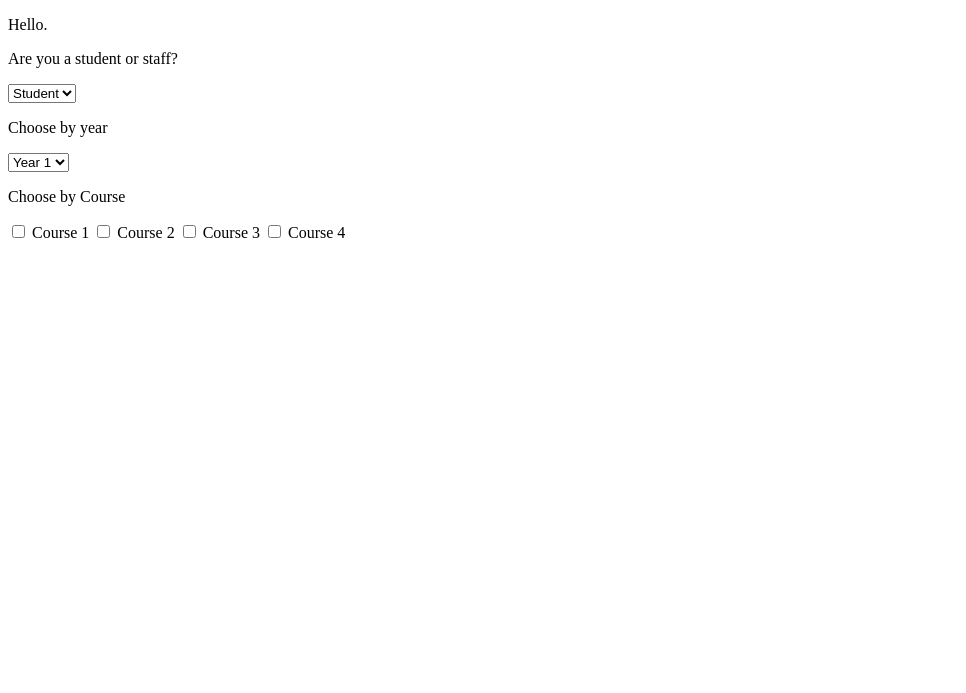
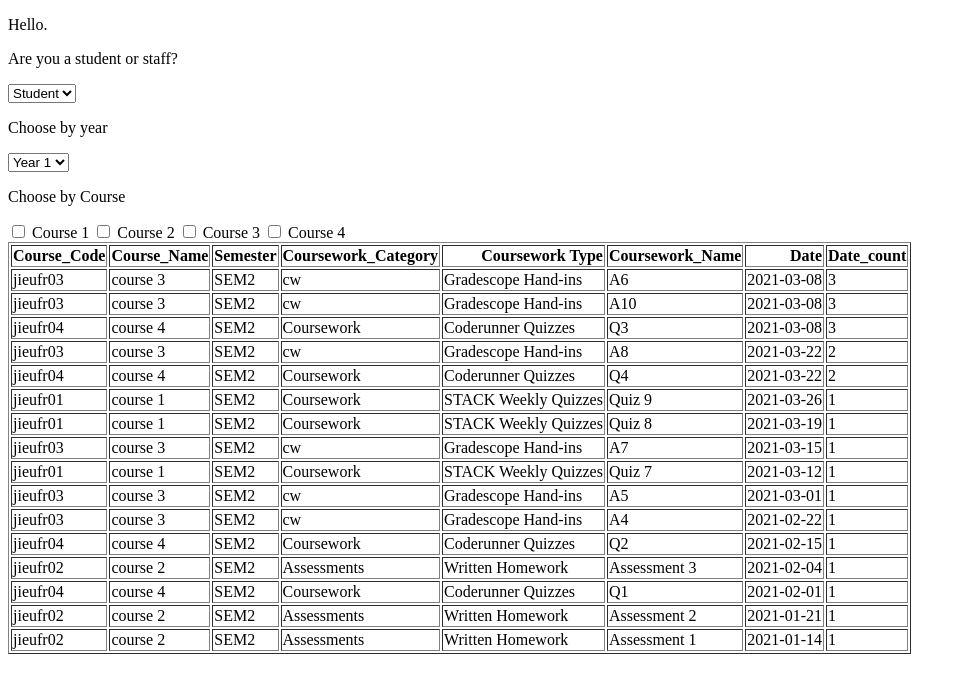
Before and after one commit to cgpalmer/deadlines_query, a Django app: template home/templates/home/index.html in a window 1280 px wide. Shown: the top 693 px of the page, without its empty margins (0-966 px from the left). Run offline with Django 3.2, Linux system fonts and the light colour scheme; the template is opened without the code that fills it, so the values that code supplies are empty; parts of the project's set-up code (start-up, migrations or seed data) failed here and were passed over.

Commit message:
Adding results to the html.

```diff
--- a/date_deadlines/settings.py
+++ b/date_deadlines/settings.py
@@ -59,7 +59,7 @@ ROOT_URLCONF = 'date_deadlines.urls'
 TEMPLATES = [
     {
         'BACKEND': 'django.template.backends.django.DjangoTemplates',
-        'DIRS': [],
+        'DIRS': [os.path.join(BASE_DIR, 'templates'),],
         'APP_DIRS': True,
         'OPTIONS': {
             'context_processors': [
--- a/home/templates/home/index.html
+++ b/home/templates/home/index.html
@@ -40,7 +40,7 @@
         <label for="inputCourse4">Course 4</label>
     </div>
 
-
+    {% include 'includes/result.html' %}
 
 </body>
 </html>
--- a/office_sorted.csv
+++ b/office_sorted.csv
@@ -1,4 +1,4 @@
-Course Code,Course Name,Semester,Coursework Category,Coursework Type,Coursework Name,Date,Date count
+Course_Code,Course_Name,Semester,Coursework_Category,Coursework Type,Coursework_Name,Date,Date_count
 jieufr03,course 3,SEM2,cw,Gradescope Hand-ins,A6,2021-03-08,3
 jieufr03,course 3,SEM2,cw,Gradescope Hand-ins,A10,2021-03-08,3
 jieufr04,course 4,SEM2,Coursework,Coderunner Quizzes,Q3,2021-03-08,3
--- /dev/null
+++ b/templates/includes/result.html
@@ -0,0 +1,176 @@
+<table border="1" class="dataframe">
+  <thead>
+    <tr style="text-align: right;">
+      <th>Course_Code</th>
+      <th>Course_Name</th>
+      <th>Semester</th>
+      <th>Coursework_Category</th>
+      <th>Coursework Type</th>
+      <th>Coursework_Name</th>
+      <th>Date</th>
+      <th>Date_count</th>
+    </tr>
+  </thead>
+  <tbody>
+    <tr>
+      <td>jieufr03</td>
+      <td>course 3</td>
+      <td>SEM2</td>
+      <td>cw</td>
+      <td>Gradescope Hand-ins</td>
+      <td>A6</td>
+      <td>2021-03-08</td>
+      <td>3</td>
+    </tr>
+    <tr>
+      <td>jieufr03</td>
+      <td>course 3</td>
+      <td>SEM2</td>
+      <td>cw</td>
+      <td>Gradescope Hand-ins</td>
+      <td>A10</td>
+      <td>2021-03-08</td>
+      <td>3</td>
+    </tr>
+    <tr>
+      <td>jieufr04</td>
+      <td>course 4</td>
+      <td>SEM2</td>
+      <td>Coursework</td>
+      <td>Coderunner Quizzes</td>
+      <td>Q3</td>
+      <td>2021-03-08</td>
+      <td>3</td>
+    </tr>
+    <tr>
+      <td>jieufr03</td>
+      <td>course 3</td>
+      <td>SEM2</td>
+      <td>cw</td>
+      <td>Gradescope Hand-ins</td>
+      <td>A8</td>
+      <td>2021-03-22</td>
+      <td>2</td>
+    </tr>
+    <tr>
+      <td>jieufr04</td>
+      <td>course 4</td>
+      <td>SEM2</td>
+      <td>Coursework</td>
+      <td>Coderunner Quizzes</td>
+      <td>Q4</td>
+      <td>2021-03-22</td>
+      <td>2</td>
+    </tr>
+    <tr>
+      <td>jieufr01</td>
+      <td>course 1</td>
+      <td>SEM2</td>
+      <td>Coursework</td>
+      <td>STACK Weekly Quizzes</td>
+      <td>Quiz 9</td>
+      <td>2021-03-26</td>
+      <td>1</td>
+    </tr>
+    <tr>
+      <td>jieufr01</td>
+      <td>course 1</td>
+      <td>SEM2</td>
+      <td>Coursework</td>
+      <td>STACK Weekly Quizzes</td>
+      <td>Quiz 8</td>
+      <td>2021-03-19</td>
+      <td>1</td>
+    </tr>
+    <tr>
+      <td>jieufr03</td>
+      <td>course 3</td>
+      <td>SEM2</td>
+      <td>cw</td>
+      <td>Gradescope Hand-ins</td>
+      <td>A7</td>
+      <td>2021-03-15</td>
+      <td>1</td>
+    </tr>
+    <tr>
+      <td>jieufr01</td>
+      <td>course 1</td>
+      <td>SEM2</td>
+      <td>Coursework</td>
+      <td>STACK Weekly Quizzes</td>
+      <td>Quiz 7</td>
+      <td>2021-03-12</td>
+      <td>1</td>
+    </tr>
+    <tr>
+      <td>jieufr03</td>
+      <td>course 3</td>
+      <td>SEM2</td>
+      <td>cw</td>
+      <td>Gradescope Hand-ins</td>
+      <td>A5</td>
+      <td>2021-03-01</td>
+      <td>1</td>
+    </tr>
+    <tr>
+      <td>jieufr03</td>
+      <td>course 3</td>
+      <td>SEM2</td>
+      <td>cw</td>
+      <td>Gradescope Hand-ins</td>
+      <td>A4</td>
+      <td>2021-02-22</td>
+      <td>1</td>
+    </tr>
+    <tr>
+      <td>jieufr04</td>
+      <td>course 4</td>
+      <td>SEM2</td>
+      <td>Coursework</td>
+      <td>Coderunner Quizzes</td>
+      <td>Q2</td>
+      <td>2021-02-15</td>
+      <td>1</td>
+    </tr>
+    <tr>
+      <td>jieufr02</td>
+      <td>course 2</td>
+      <td>SEM2</td>
+      <td>Assessments</td>
+      <td>Written Homework</td>
+      <td>Assessment 3</td>
+      <td>2021-02-04</td>
+      <td>1</td>
+    </tr>
+    <tr>
+      <td>jieufr04</td>
+      <td>course 4</td>
+      <td>SEM2</td>
+      <td>Coursework</td>
+      <td>Coderunner Quizzes</td>
+      <td>Q1</td>
+      <td>2021-02-01</td>
+      <td>1</td>
+    </tr>
+    <tr>
+      <td>jieufr02</td>
+      <td>course 2</td>
+      <td>SEM2</td>
+      <td>Assessments</td>
+      <td>Written Homework</td>
+      <td>Assessment 2</td>
+      <td>2021-01-21</td>
+      <td>1</td>
+    </tr>
+    <tr>
+      <td>jieufr02</td>
+      <td>course 2</td>
+      <td>SEM2</td>
+      <td>Assessments</td>
+      <td>Written Homework</td>
+      <td>Assessment 1</td>
+      <td>2021-01-14</td>
+      <td>1</td>
+    </tr>
+  </tbody>
+</table>
--- a/test_data.csv
+++ b/test_data.csv
@@ -1,4 +1,4 @@
-Course Code,Course Name,Semester,Coursework Category,Coursework Type,Coursework Name,Date
+Course_Code,Course_Name,Semester,Coursework_Category,Coursework Type,Coursework_Name,Date
 jieufr01,course 1,SEM2,Coursework,STACK Weekly Quizzes,Quiz 7,2021-03-12
 jieufr01,course 1,SEM2,Coursework,STACK Weekly Quizzes,Quiz 8,2021-03-19
 jieufr01,course 1,SEM2,Coursework,STACK Weekly Quizzes,Quiz 9,2021-03-26
```
Also changed, not shown: home/views.py (+55 -0 lines).
